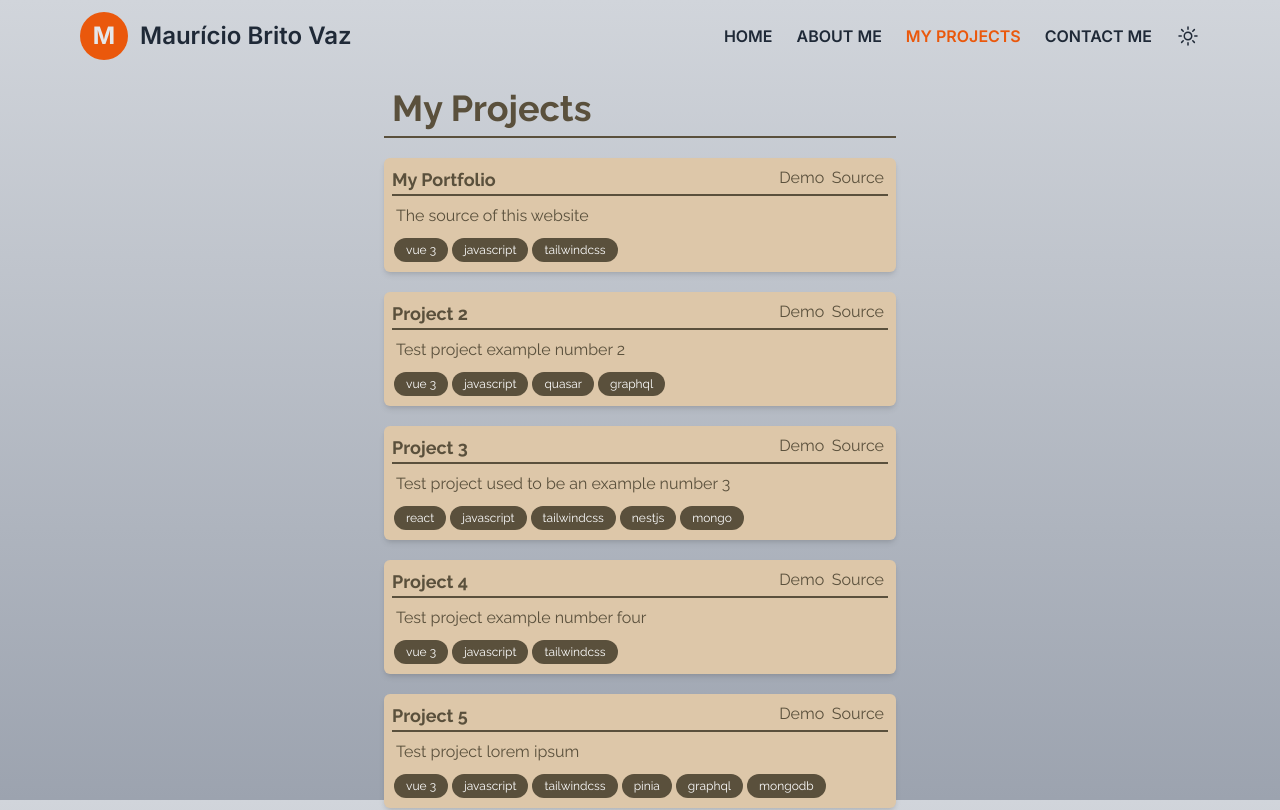
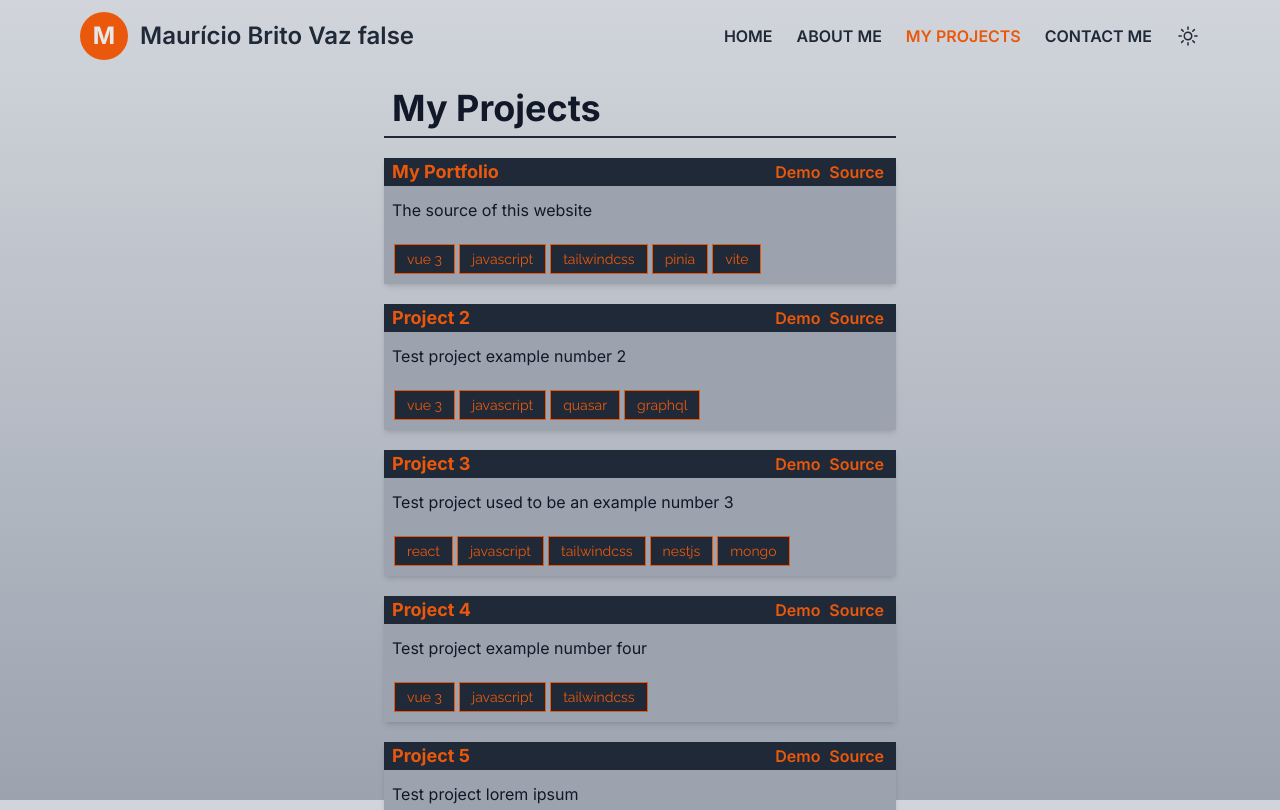
Before and after one commit to mauriciobritovaz/portfolio, a Vue app: page /projects in a window 1280 px wide. Shown: the top 810 px of the page. Built offline with nearby package versions, Linux system fonts and the light colour scheme.

Commit message:
Implemented dark theme

```diff
--- a/src/App.vue
+++ b/src/App.vue
@@ -4,7 +4,7 @@ import footerComponent from './components/footer.vue';
 </script>
 
 <template>
-  <div class="bg-fixed bg-gradient-to-b from-gray-300 to-gray-400 flex flex-col h-full min-h-dvh">
+  <div class="bg-fixed bg-gradient-to-b from-gray-300 to-gray-400 dark:from-gray-800 dark:to-gray-900 flex flex-col h-full min-h-dvh">
     <headerComponent />
     <div class="flex-grow">
       <router-view />
--- a/src/components/footer.vue
+++ b/src/components/footer.vue
@@ -1,6 +1,6 @@
 <script setup></script>
 <template>
-  <div class="flex justify-between font-raleway text-begezito-7 text-sm px-10 md:px-20 2xl:px-40 pb-5 pt-20">
+  <div class="flex justify-between font-inter text-gray-900 text-sm px-10 md:px-20 2xl:px-40 pb-5 pt-20">
     <div class="flex">
       <a href="https://www.linkedin.com/in/mauricio-brito-vaz-366ba0168/">LinkedIn</a>
       <span class="mx-2">&bull;</span>
--- a/src/components/header.vue
+++ b/src/components/header.vue
@@ -1,10 +1,14 @@
 <script setup>
 import { ref, onBeforeMount } from 'vue'
+import { storeToRefs } from 'pinia'
+import  { themeStore } from '@/store/themeStore'
+import  { newThemeStore } from '@/store/newThemeStore'
 
  /* DATA */
+const store = newThemeStore()
+
 const isOpen = ref(false)
 const isTop = ref(true)
-const isLight = ref(true)
 const links = [
   {
     name: 'Home',
@@ -25,9 +29,9 @@ const links = [
 ]
 
 /* METHODS */
-const openMenu = () => {
-  isOpen.value = !isOpen.value
-}
+const openMenu = () => isOpen.value = !isOpen.value
+
+const changeTheme = () => store.toggleTheme()
 
 const  handleScroll = () => {
   if(window.scrollY > 0 ){
@@ -39,10 +43,6 @@ const  handleScroll = () => {
   }
 }
 
-const changeTheme = () => {
-  isLight.value = !isLight.value
-}
-
 /* LIFECYCLE */
 onBeforeMount(() =>{
   window.addEventListener('scroll', handleScroll)
@@ -51,13 +51,13 @@ onBeforeMount(() =>{
 
 <template>
   <header
-    :class="{'shadow-md bg-gray-300 bg-opacity-85 backdrop-blur-sm': !isTop}"
-    class="font-inter text-gray-800 fixed w-full top-0 z-50 md:flex md:justify-between">
+    :class="{'shadow-md bg-gray-300 dark:bg-gray-800 bg-opacity-85 backdrop-blur-sm': !isTop}"
+    class="font-inter text-gray-800 dark:text-gray-300 fixed w-full top-0 z-50 md:flex md:justify-between">
     <div class="w-full px-5 md:px-10 lg:px-20 2xl:px-60 flex justify-between">
       <div class="flex items-center py-3">
         <span class="rounded-full bg-orange-600 text-gray-200 flex justify-center items-center text-center p-5 h-12 w-12 text-2xl font-bold">M</span>
         <span class="text-lg lg:text-2xl font-semibold ml-3">
-          Maurício Brito Vaz
+          Maurício Brito Vaz {{ store.isDarkTheme }}
         </span>
       </div>
       <nav class="flex justify-end items-center">
@@ -73,7 +73,7 @@ onBeforeMount(() =>{
         <div class="flex py-3 gap-2 xl:ml-3">
           <div @click="changeTheme">
             <svg xmlns="http://www.w3.org/2000/svg" fill="none" viewBox="0 0 24 24" stroke-width="1.5" stroke="currentColor" class="w-6 h-6">
-              <path v-if="isLight" stroke-linecap="round" stroke-linejoin="round" d="M12 3v2.25m6.364.386-1.591 1.591M21 12h-2.25m-.386 6.364-1.591-1.591M12 18.75V21m-4.773-4.227-1.591 1.591M5.25 12H3m4.227-4.773L5.636 5.636M15.75 12a3.75 3.75 0 1 1-7.5 0 3.75 3.75 0 0 1 7.5 0Z" />
+              <path v-if="!store.isDarkTheme" stroke-linecap="round" stroke-linejoin="round" d="M12 3v2.25m6.364.386-1.591 1.591M21 12h-2.25m-.386 6.364-1.591-1.591M12 18.75V21m-4.773-4.227-1.591 1.591M5.25 12H3m4.227-4.773L5.636 5.636M15.75 12a3.75 3.75 0 1 1-7.5 0 3.75 3.75 0 0 1 7.5 0Z" />
               <path v-else stroke-linecap="round" stroke-linejoin="round" d="M21.752 15.002A9.72 9.72 0 0 1 18 15.75c-5.385 0-9.75-4.365-9.75-9.75 0-1.33.266-2.597.748-3.752A9.753 9.753 0 0 0 3 11.25C3 16.635 7.365 21 12.75 21a9.753 9.753 0 0 0 9.002-5.998Z" />
             </svg>
           </div>
--- a/src/components/projects/projectCard.vue
+++ b/src/components/projects/projectCard.vue
@@ -9,12 +9,12 @@ const props = defineProps({
 </script>
 
 <template>
-  <div class="flex flex-col rounded-md shadow-md bg-begezito-4 p-2 font-raleway text-begezito-6">
-    <div class="flex justify-between border-b-2 border-begezito-6">
+  <div class="flex flex-col shadow-md bg-gray-400 font-inter text-gray-900">
+    <div class="flex justify-between bg-gray-800 text-orange-600 px-2 items-center">
       <div class="flex text-lg font-bold">
         <span>{{ title }}</span>
       </div>
-      <div class="grid grid-cols-2 lg:grid-cols-6 gap-1 px-1 text-center">
+      <div class="grid grid-cols-2 lg:grid-cols-6 gap-1 px-1 text-center font-semibold">
         <a
           :href="demoLink"
           target="_blank"
@@ -29,11 +29,11 @@ const props = defineProps({
         </a>
       </div>
     </div>
-    <div class="text-md my-1 p-1 text-justify">
+    <div class="text-md my-1 p-2 text-justify">
       {{ about }}
     </div>
-    <div class="flex flex-wrap">
-      <span v-for="stack in stacks" class="py-1 px-3 m-0.5 rounded-full text-xs text-begezito-1 bg-begezito-6">{{ stack }}</span>
+    <div class="flex flex-wrap p-2">
+      <span v-for="stack in stacks" class="py-1 px-3 m-0.5 font-raleway border-orange-600 border-1 text-xs lg:text-sm text-orange-600 bg-gray-800">{{ stack }}</span>
     </div>
   </div>
 </template>
--- a/src/data/projects.js
+++ b/src/data/projects.js
@@ -3,7 +3,7 @@ export const projects = [
     title: 'My Portfolio',
 		about: 'The source of this website',
 		date:'2024',
-		stacks: ['vue 3', 'javascript', 'tailwindcss'],
+		stacks: ['vue 3', 'javascript', 'tailwindcss', 'pinia', 'vite'],
     demoUrl: '',
     sourceUrl: 'https://github.com/mauriciobritovaz/portfolio'
   },
--- a/src/pages/About.vue
+++ b/src/pages/About.vue
@@ -2,9 +2,9 @@
 const skills = ['HTML', 'JavaScript', 'Vue', 'React', 'GraphQL', 'MySQL', 'REST API', 'JSON', 'PHP', 'CSS', 'SASS', 'TailwindCSS', 'Responsive Design', 'GIT', 'GitHub']
 </script>
 <template>
-	<div class="grid grid-cols-10 text-gray-800 font-inter mt-20 lg:mt-20 xl:mt-10">
+	<div class="grid grid-cols-10 text-gray-900 dark:text-gray-300 font-inter mt-20 xl:mt-10">
 		<section class="col-span-8 col-start-2 lg:col-span-6 lg:col-start-3 xl:col-span-4 xl:col-start-4 xl:mt-10">
-			<div class="text-4xl font-bold border-b-2 border-gray-800 p-2">
+			<div class="text-4xl font-bold border-b-2 border-gray-800 dark:border-gray-300 p-2">
 				<span>About me</span>
 			</div>
 			<div class="flex flex-col text-lg mt-4">
@@ -15,19 +15,19 @@ const skills = ['HTML', 'JavaScript', 'Vue', 'React', 'GraphQL', 'MySQL', 'REST
 			</div>
 		</section>
 		<section class="col-span-8 col-start-2 mt-6 lg:col-span-6 lg:col-start-3 xl:col-span-4 xl:col-start-4">
-			<div class="text-4xl font-bold border-b-2 border-gray-800 p-2">
+			<div class="text-4xl font-bold border-b-2 border-gray-800 dark:border-gray-300 p-2">
 				<span>My skills</span>
 			</div>
 			<div class="flex flex-wrap text-lg mt-4">
 				<span
 					v-for="skill in skills"
-					class="py-1 px-3 mx-0.5 mb-3 text-lg text-orange-600 bg-gray-800 font-raleway border-orange-600 border-1 border-double">
+					class="py-1 px-3 mx-0.5 mb-3 text-lg text-orange-600 bg-gray-800 font-raleway border-orange-600 border-1">
 					{{ skill }}
 				</span>
 			</div>
 		</section>
 		<section class="col-span-8 col-start-2 mt-6 lg:col-span-6 lg:col-start-3 xl:col-span-4 xl:col-start-4">
-			<div class="text-4xl font-bold border-b-2 border-gray-800 p-2">
+			<div class="text-4xl font-bold border-b-2 border-gray-800 dark:border-gray-300 p-2">
 				<span>About this website</span>
 			</div>
 			<div class="text-lg mt-4">
--- a/src/pages/Contact.vue
+++ b/src/pages/Contact.vue
@@ -60,9 +60,9 @@ const validateForm = () =>{
 </script>
 
 <template>
-  <div class="grid grid-cols-10 text-begezito-6 font-raleway mt-20 lg:mt-20 xl:mt-10">
+  <div class="grid grid-cols-10 text-gray-900 dark:text-gray-300 font-inter mt-20 xl:mt-10">
     <section class="col-span-8 col-start-2 lg:col-span-6 lg:col-start-3 xl:col-span-4 xl:col-start-4 xl:mt-10">
-      <div class="text-4xl font-bold border-b-2 border-begezito-6 p-2">
+      <div class="text-4xl font-bold border-b-2 border-gray-800 dark:border-gray-300 p-2">
 				<span>Contact me</span>
 			</div>
       <div class="text-lg mt-4">
@@ -71,7 +71,7 @@ const validateForm = () =>{
     </section>
     <section class="col-span-8 col-start-2 lg:col-span-6 lg:col-start-3 xl:col-span-4 xl:col-start-4 mt-4">
       <form
-        class="bg-begezito-4 shadow-md p-4 rounded-md"
+        class="bg-gray-400 shadow-md p-4"
         @submit.prevent="submitContact">
         <div class="flex flex-col mb-4">
           <input
@@ -79,7 +79,7 @@ const validateForm = () =>{
             id="name"
             placeholder="Name"
             type="text"
-            class="bg-begezito-5 text-begezito-7 placeholder:text-begezito-6 placeholder:font-semibold focus:outline-none rounded-md p-2"
+            class="bg-gray-500 text-gray-900 placeholder:text-gray-800 placeholder:font-semibold focus:outline-none p-2"
           />
         </div>
         <div class="flex flex-col mb-4">
@@ -88,7 +88,7 @@ const validateForm = () =>{
             id="email"
             type="email"
             placeholder="E-mail"
-            class="bg-begezito-5 text-begezito-7 placeholder:text-begezito-6 placeholder:font-semibold focus:outline-none rounded-md p-2"
+            class="bg-gray-500 text-gray-900 placeholder:text-gray-800 placeholder:font-semibold focus:outline-none p-2"
           />
         </div>
         <div class="flex flex-col mb-4">
@@ -98,13 +98,13 @@ const validateForm = () =>{
             placeholder="Message"
             cols="50"
             rows="5"
-            class="bg-begezito-5 text-begezito-7 placeholder:text-begezito-6 placeholder:font-semibold focus:outline-none rounded-md p-2 resize-none"
+            class="bg-gray-500 text-gray-900 placeholder:text-gray-800 placeholder:font-semibold focus:outline-none p-2 resize-none"
           ></textarea>
         </div>
         <div class="flex justify-end">
           <button
             type="submit"
-            class="bg-begezito-5 rounded-md py-2 px-4 text-lg uppercase font-semibold focus:shadow-sm focus:shadow-begezito-6 focus:outline-none">
+            class="bg-gray-400 py-2 px-4 text-lg uppercase font-semibold border-2 border-gray-800 text-gray-900 focus:outline-none">
             Submit
           </button>
         </div>
--- a/src/pages/Home.vue
+++ b/src/pages/Home.vue
@@ -1,6 +1,6 @@
 <script setup></script>
 <template>
-	<div class="grid grid-cols-8 text-gray-800 font-raleway mt-40 lg:mt-64">
+	<div class="grid grid-cols-8 text-gray-800 dark:text-gray-300 font-raleway mt-40 lg:mt-64">
 		<div class="col-span-6 col-start-2 md:col-span-4 md:col-start-3 text-center text-4xl xl:text-7xl font-bold">
 			<span>Hey there, I'm Maurício!</span>
 		</div>
--- a/src/pages/Projects.vue
+++ b/src/pages/Projects.vue
@@ -6,8 +6,8 @@ import { projects } from '@/data/projects';
 </script>
 <template>
 	<div class="grid  grid-cols-10 mt-20 lg:mt-20 xl:mt-10">
-		<div class="col-span-8 col-start-2 lg:col-span-6 lg:col-start-3 xl:col-span-4 xl:col-start-4 xl:mt-10 border-b-2 border-begezito-6 p-2">
-			<span class="text-4xl text-begezito-6 font-raleway font-bold">My Projects</span>
+		<div class="col-span-8 col-start-2 lg:col-span-6 lg:col-start-3 xl:col-span-4 xl:col-start-4 xl:mt-10 border-b-2 border-gray-800 dark:border-gray-300 p-2">
+			<span class="text-4xl text-gray-900 dark:text-gray-300 font-inter font-bold">My Projects</span>
 		</div>
 		<div class="col-span-8 col-start-2 lg:col-span-6 lg:col-start-3 xl:col-span-4 xl:col-start-4">
 			<div v-for="project in projects" class="my-5">
```
